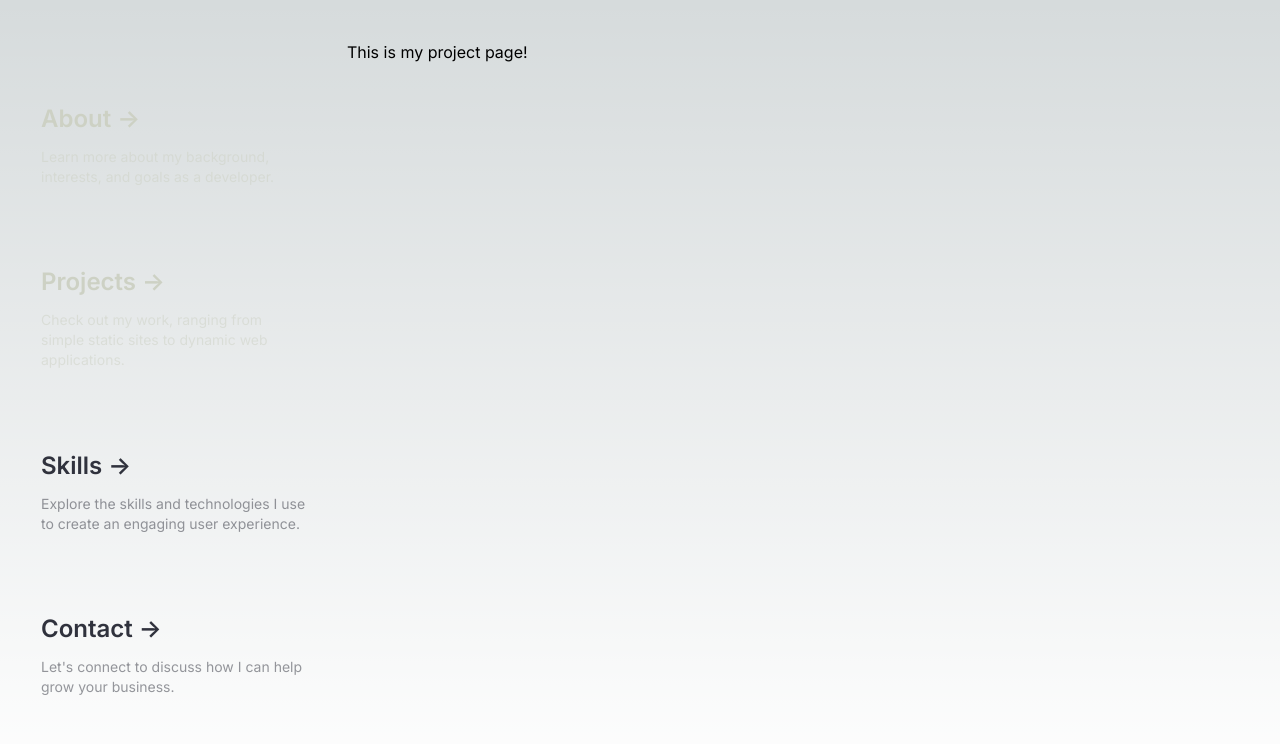
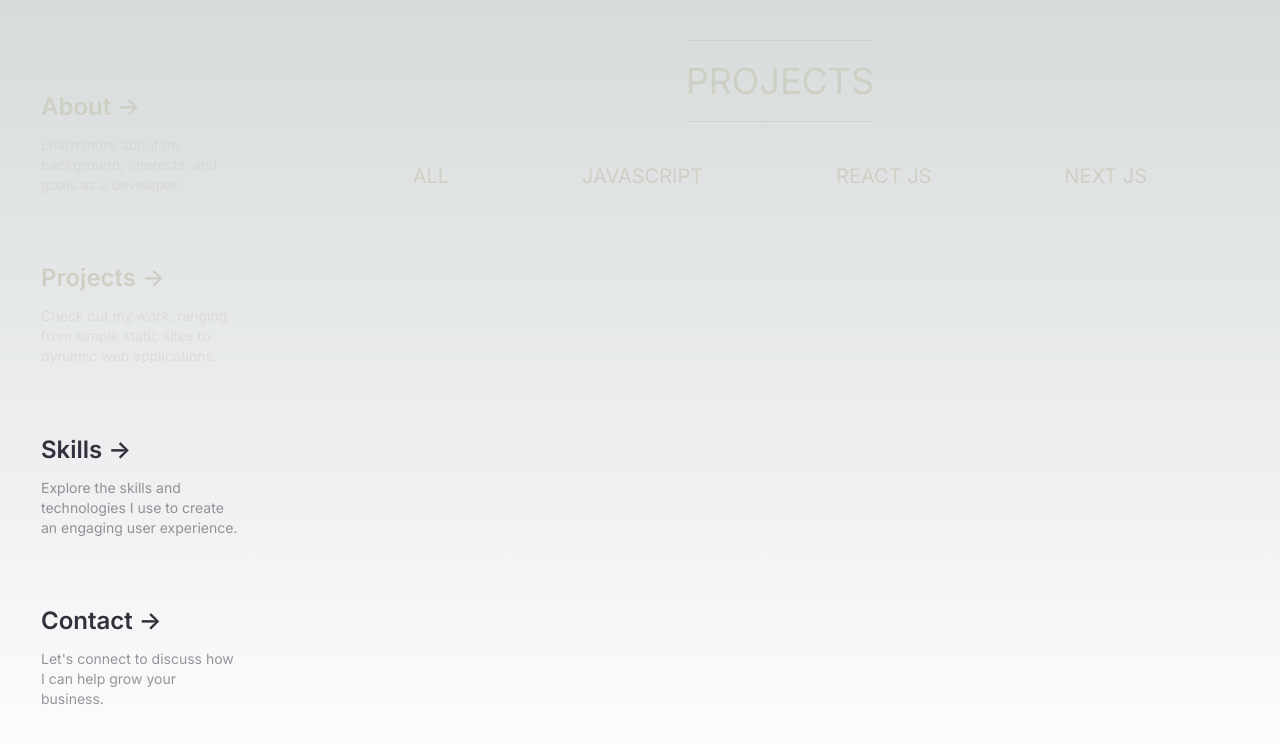
Before and after one commit to Jstanion/Portfolio, a Next.js app: page /projects in a window 1280 px wide. Shown: the top 744 px of the page. Built offline with nearby package versions, Linux system fonts and the light colour scheme.

Commit message:
added title and buttons for project sorting

```diff
--- a/app/projects/page.js
+++ b/app/projects/page.js
@@ -1,3 +1,17 @@
 export default function Project() {
-  return <h1>This is my project page!</h1>
+  return (
+    <>
+      <div className="flex flex-col w-full items-center">
+        <h1 className="border-y border-ltGray text-4xl text-ltGray py-5">
+          PROJECTS
+        </h1>
+        <div className="flex justify-evenly items-start text-ltGray text-xl w-full pt-10">
+          <button className="hover:text-blue">ALL</button>
+          <button className="hover:text-blue">JAVASCRIPT</button>
+          <button className="hover:text-blue">REACT JS</button>
+          <button className="hover:text-blue">NEXT JS</button>
+        </div>
+      </div>
+    </>
+  );
 }
```
